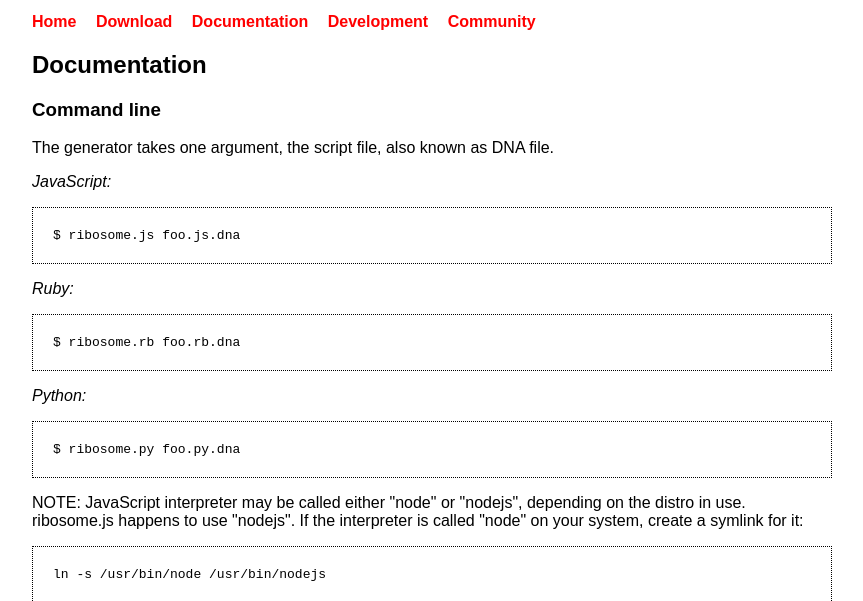
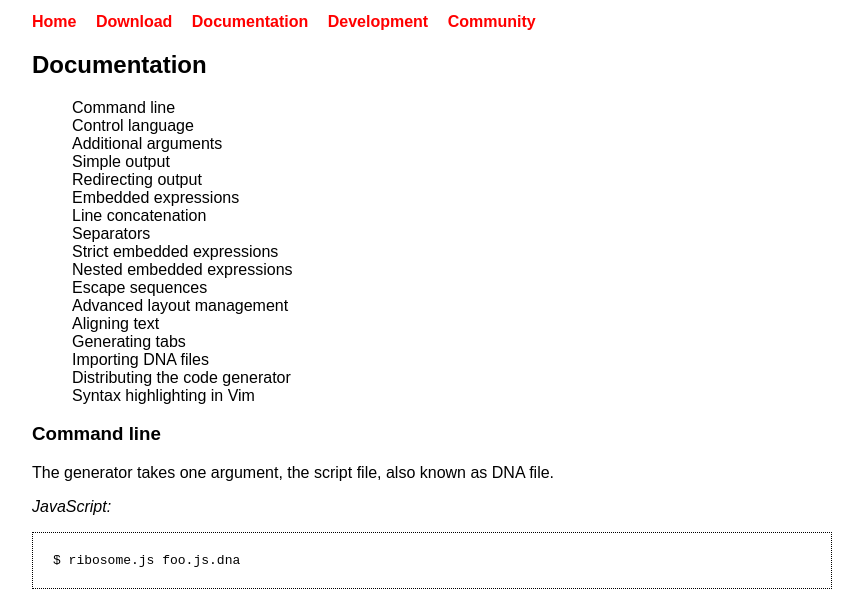
Before and after one commit to sustrik/ribosome, a plain HTML site: page documentation.html in a window 1280 px wide. Shown: the part 189-790 px from the top of the page, without its empty margins (56-919 px from the left). Drawn offline with Linux system fonts and the light colour scheme.

Commit message:
ToC added to documentation

```diff
--- a/documentation.html
+++ b/documentation.html
@@ -21,7 +21,27 @@
 
 <h2>Documentation</h2>
 
-<h3>Command line</h3>
+<ul id="toc">
+  <li><a href="#command-line">Command line</a></li>
+  <li><a href="#control-language">Control language</a></li>
+  <li><a href="#additional-arguments">Additional arguments</a></li>
+  <li><a href="#simple-output">Simple output</a></li>
+  <li><a href="#redirecting-output">Redirecting output</a></li>
+  <li><a href="#embedded-expressions">Embedded expressions</a></li>
+  <li><a href="#line-concatenation">Line concatenation</a></li>
+  <li><a href="#separators">Separators</a></li>
+  <li><a href="#strict-embedded-expressions">Strict embedded expressions</a></li>
+  <li><a href="#nested-embedded-expressions">Nested embedded expressions</a></li>
+  <li><a href="#escape-sequences">Escape sequences</a></li>
+  <li><a href="#advanced-layout-management">Advanced layout management</a></li>
+  <li><a href="#aligning-text">Aligning text</a></li>
+  <li><a href="#generating-tabs">Generating tabs</a></li>
+  <li><a href="#importing-dna-files">Importing DNA files</a></li>
+  <li><a href="#distributing-the-code-generator">Distributing the code generator</a></li>
+  <li><a href="#syntax-highlighting-in-vim">Syntax highlighting in Vim</a></li>
+</ul>
+
+<h3 id="command-line">Command line</h3>
 
 <p>The generator takes one argument, the script file, also known as
 DNA file.</p>
@@ -49,7 +69,7 @@ interpreter is called "node" on your system, create a symlink for it:</p>
 ln -s /usr/bin/node /usr/bin/nodejs
 </pre>
 
-<h3>Control language</h3>
+<h3 id="control-language">Control language</h3>
 
 <p>DNA file is a standard JavaScript, Ruby or Python program (except for the
 lines starting with a dot). Therefore it is possible to just take your existing
@@ -60,7 +80,7 @@ program and run it with ribosome. For example:</p>
 ribosome.js foo.js
 </pre>
 
-<h3>Additional arguments</h3>
+<h3 id="additional-arguments">Additional arguments</h3>
 
 <p>All the arguments following the DNA script name are passed unmodified
 to the script.</p>
@@ -79,7 +99,7 @@ foo.rb 1 2 3
 ribosome.rb foo.rb 1 2 3
 </pre>
 
-<h3>Simple output</h3>
+<h3 id="simple-output">Simple output</h3>
 
 <p>Lines starting with a dot (.) are copied directly to the output:</p>
 
@@ -120,7 +140,7 @@ files.</p>
 .Hello!    $
 </pre>
 
-<h3>Redirecting output</h3>
+<h3 id="redirecting-output">Redirecting output</h3>
 
 <p>By default, the output is directed to stdout. Therefore, it can be
 re-directed using classic UNIX pipes. For example:</p>
@@ -172,7 +192,7 @@ command:</p>
 .More stuff
 </pre>
 
-<h3>Embedded expressions</h3>
+<h3 id="embedded-expressions">Embedded expressions</h3>
 
 <p>Often, you need to insert a computed value into the output. You can do so by
 embedding JavaScript/Ruby/Python expressions into dot-style lines:</p>
@@ -227,7 +247,7 @@ def greet(name):
 .}
 </pre>
 
-<h3>Line concatenation</h3>
+<h3 id="line-concatenation">Line concatenation</h3>
 
 <p>Typically, each dot-style line is translated into a separate line in the
 output file. Sometimes, however, you may want to generate complex stuff into
@@ -267,7 +287,7 @@ for i in ["Alice", "Bob", "Carol"]:
 Hello Alice Bob Carol !
 </pre>
 
-<h3>Separators</h3>
+<h3 id="separators">Separators</h3>
 
 <p>A common task with code generation is to insert separators between the items
 of a list. Ribosome provides '/!separate' command to help with the task.
@@ -311,7 +331,7 @@ of the list:</p>
 Hello Alice, Bob, Carol!
 </pre>
 
-<h3>Strict embedded expressions</h3>
+<h3 id="strict-embedded-expressions">Strict embedded expressions</h3>
 
 <p>You may have noticed that any whitespace generated by the embedded
 expressions is trimmed. To keep the whitespace intact, use &amp;{} operator
@@ -331,7 +351,7 @@ s = " 2 "
 1 2 3
 </pre>
 
-<h3>Nested embedded expressions</h3>
+<h3 id="nested-embedded-expressions">Nested embedded expressions</h3>
 
 <p>Producing output that is a DNA file itself can be tricky. The main problem is
 that a lot of escape sequences would have to be used. To solve that, ribosome
@@ -370,7 +390,7 @@ name = "Alice"
 Hello, Alice!
 </pre>
 
-<h3>Escape sequences</h3>
+<h3 id="escape-sequences">Escape sequences</h3>
 
 <p>In the rare cases when you need to generate a sequence of characters that
 accidentally matches a ribosome operator, you can use one of the predefined
@@ -389,11 +409,13 @@ escape sequences. For example:</p>
 
 <p>Full list of escape sequences:</p>
 
-    @{at} => @
-    @{amp} => &amp;
-    @{slash} => /
+<pre>
+@{at} => @
+@{amp} => &amp;
+@{slash} => /
+</pre>
 
-<h3>Advanced layout management</h3>
+<h3 id="advanced-layout-management">Advanced layout management</h3>
 
 <p>Consider the following script:</p>
 
@@ -498,7 +520,7 @@ operator, while the whitespace on line 7 is treated as a text literal (i.e.
 as one-line text block) and is appended to the line before the greeting
 to Bob.</p>
 
-<h3>Aligning text</h3>
+<h3 id="aligning-text">Aligning text</h3>
 
 </p>Operator /= aligns a line with the previous line.</p>
 
@@ -522,7 +544,7 @@ Specifically, if a block of code is fetched from an external source, e.g.
 from an XML file, there's no way to know how it is indented. /= operator can
 be then used to align subsequent code with this external block of code.</p>
 
-<h3>Generating tabs</h3>
+<h3 id="generating-tabs">Generating tabs</h3>
 
 <p>Ribosome doesn't allow for tabs in the input, however, when generating
 output it can, on demand, replace as much of the leading whitespace as possible
@@ -542,7 +564,7 @@ by a tab.</p>
 
 <p>Set tabsize to zero to switch the generation of tabs off.</p>
 
-<h3>Importing DNA files</h3>
+<h3 id="importing-dna-files">Importing DNA files</h3>
 
 <p>In case of need you can import a DNA file using '/!include' command.
 The behaviour is the same as if the contents of the imported file was
@@ -553,7 +575,7 @@ copied to the location in question in the importing file:</p>
 ./!include("foo.dna")
 </pre>
 
-<h2>Distributing the code generator</h2>
+<h3 id="distributing-the-code-generator">Distributing the code generator</h3>
 
 <p>Ribosome is a compiler-compiler. It first compiles DNA file into a straight
 JavaScript or Ruby program (called RNA script) which is then executed to produce
@@ -574,12 +596,10 @@ ribosome.rb --rna foo.rb.dna &gt; foo.rb
 /!include command) only a single RNA script is generated, making the
 distribution to the users easier.</p>
 
-<h2>Syntax highlighting</h2>
+<h3 id="syntax-highlighting-in-vim">Syntax highlighting in Vim</h3>
 
-<p>Given that DNA files contain two overlapping indentations, syntax highlighting
-is crucial for good code readability.</p>
-
-<h3>Vim</h3>
+<p>Given that DNA files contain two overlapping indentations, syntax
+highlighting is crucial for good code readability.</p>
 
 <p>To install ribosome syntax highlighting for vim, copy the ribosome.vim file
 from the root directory to vim's syntax directory. For example:</p>
@@ -604,9 +624,9 @@ au BufNewFile,BufRead *.dna setf ribosome
 
 <img src="vim1.png"/>
 
-What you see is so called "common view" where control language (Ruby) and
+<p>What you see is so called "common view" where control language (Ruby) and
 generated language (C) are highlighted in such a way as to allow inspection
-of both.
+of both.</p>
 
 <p>When in other views, you can switch to common view using F2 key.</p>
 
--- a/main.css
+++ b/main.css
@@ -21,6 +21,14 @@ body {
     text-decoration: none;
 }
 
+#toc {
+    list-style-type: none;
+}
+
+#toc a {
+    text-decoration: none;
+}
+
 a {
     color: black;
 }
```
Also changed, not shown: development.html (+1 -1 lines).
